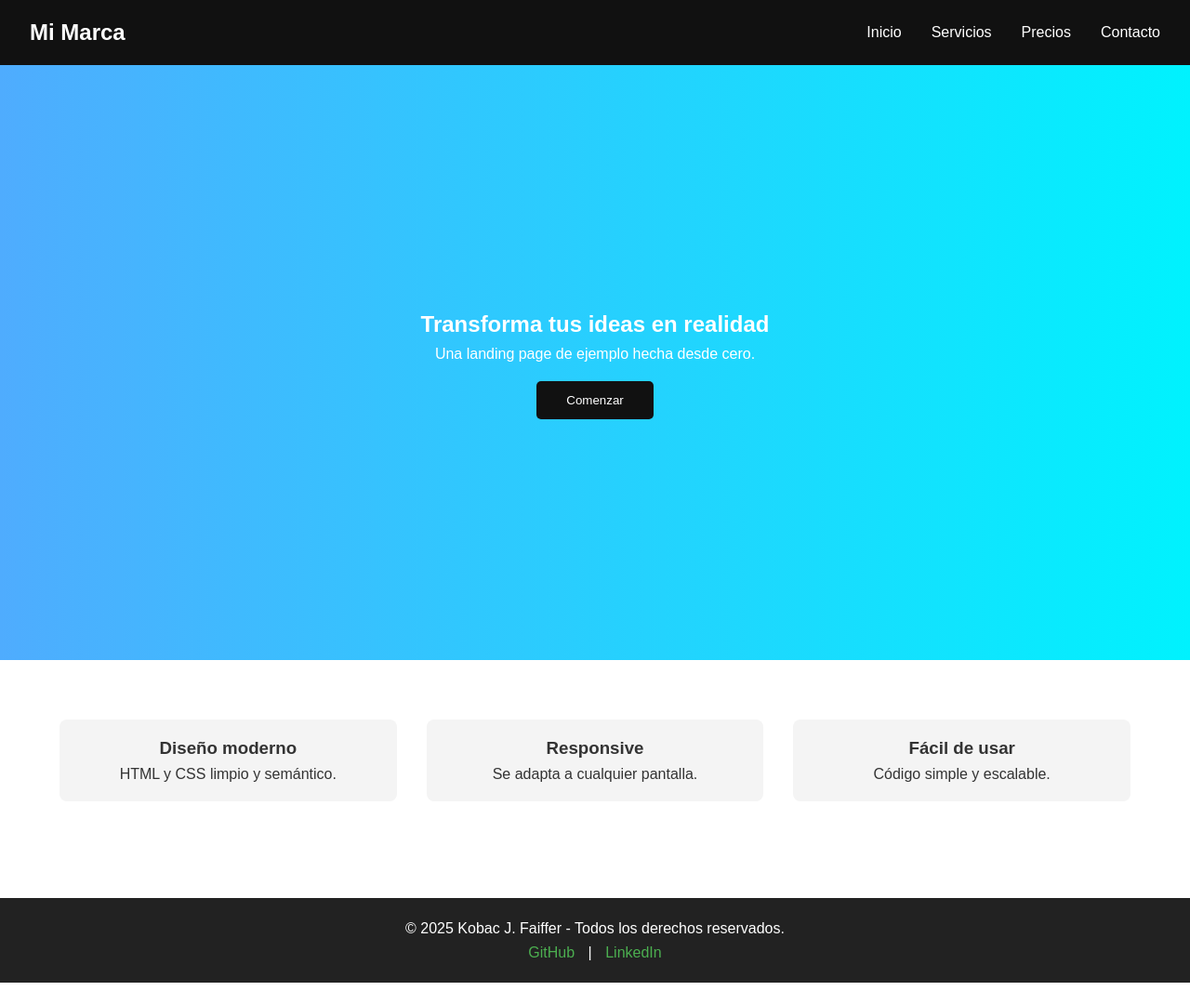
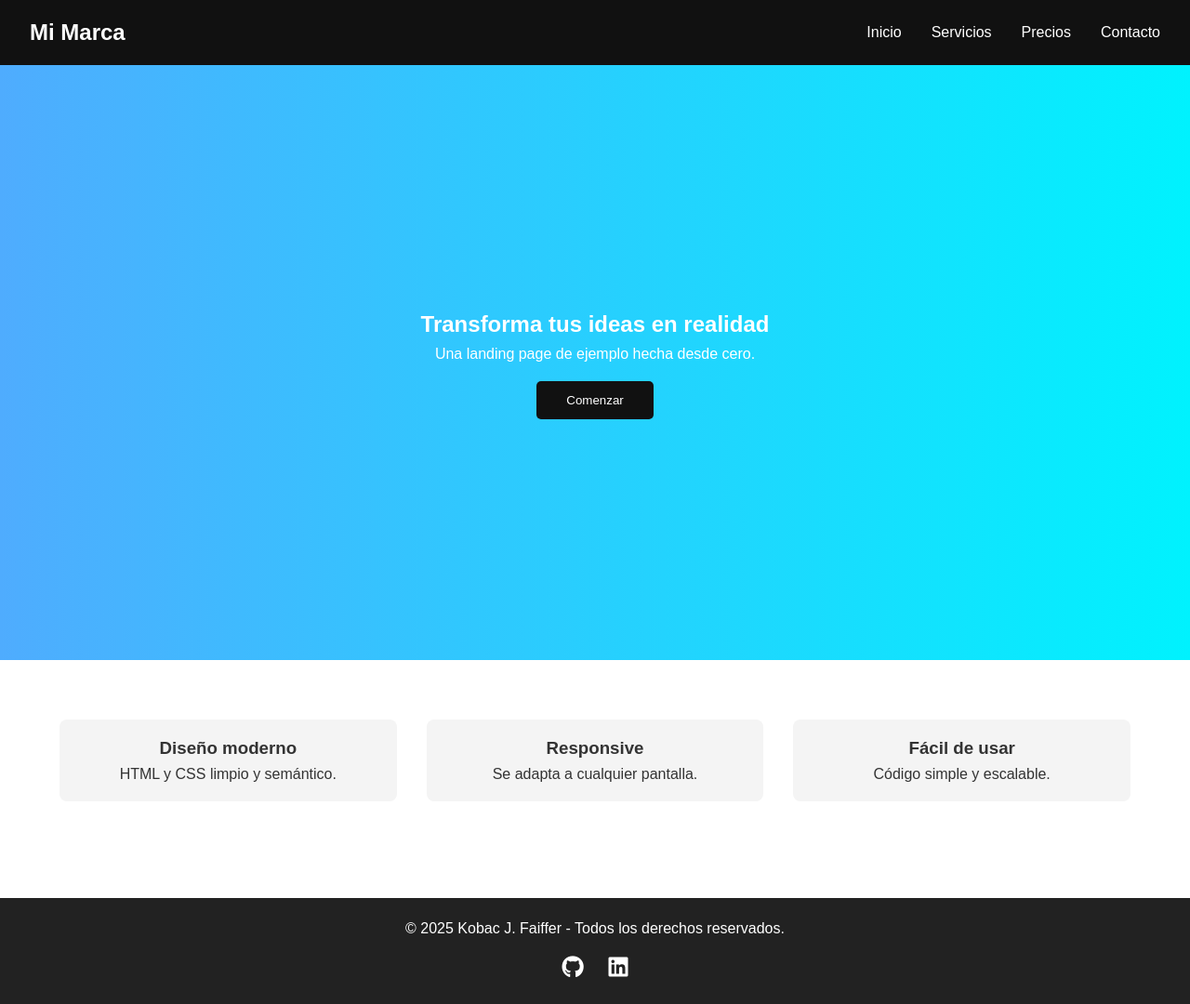
Before and after one commit to Kobacvjfaiffer/landing-page-clon, a plain HTML site: page index.html in a window 1280 px wide. Shown: the whole page at 93% size. Before the commit the page ends 1057 px from the top, so only its background shows below. Drawn offline with Linux system fonts and the light colour scheme.

Commit message:
Agregado footer moderno con íconos sociales

```diff
--- a/index.html
+++ b/index.html
@@ -5,6 +5,9 @@
   <meta name="viewport" content="width=device-width, initial-scale=1.0">
   <title>Landing Clon</title>
   <link rel="stylesheet" href="style.css">
+  <!-- Font Awesome -->
+  <link rel="stylesheet" href="https://cdnjs.cloudflare.com/ajax/libs/font-awesome/6.5.0/css/all.min.css">
+
 </head>
 <body>
   <header>
@@ -41,14 +44,18 @@
       </article>
     </section>
   </main>
-
   <footer>
   <p>&copy; 2025 Kobac J. Faiffer - Todos los derechos reservados.</p>
-  <p>
-    <a href="https://github.com/Kobacvjfaiffer" target="_blank">GitHub</a> |
-    <a href="https://www.linkedin.com/in/kobac-j-faiffer-950750bb/" target="_blank">LinkedIn</a>
-  </p>
+  <div class="social-links">
+    <a href="https://github.com/Kobacvjfaiffer" target="_blank">
+      <i class="fab fa-github"></i>
+    </a>
+    <a href="https://www.linkedin.com/in/kobac-j-faiffer-950750bb/" target="_blank">
+      <i class="fab fa-linkedin"></i>
+    </a>
+  </div>
 </footer>
+
 
 </body>
 </html>
--- a/style.css
+++ b/style.css
@@ -128,3 +128,25 @@ footer a {
 footer a:hover {
   text-decoration: underline;
 }
+footer {
+  background-color: #222;
+  color: #fff;
+  text-align: center;
+  padding: 20px;
+  margin-top: 40px;
+}
+
+footer p {
+  margin-bottom: 10px;
+}
+
+.social-links a {
+  color: #fff;
+  font-size: 24px;
+  margin: 0 10px;
+  transition: color 0.3s ease;
+}
+
+.social-links a:hover {
+  color: #4CAF50; /* Verde brillante en hover */
+}
```
